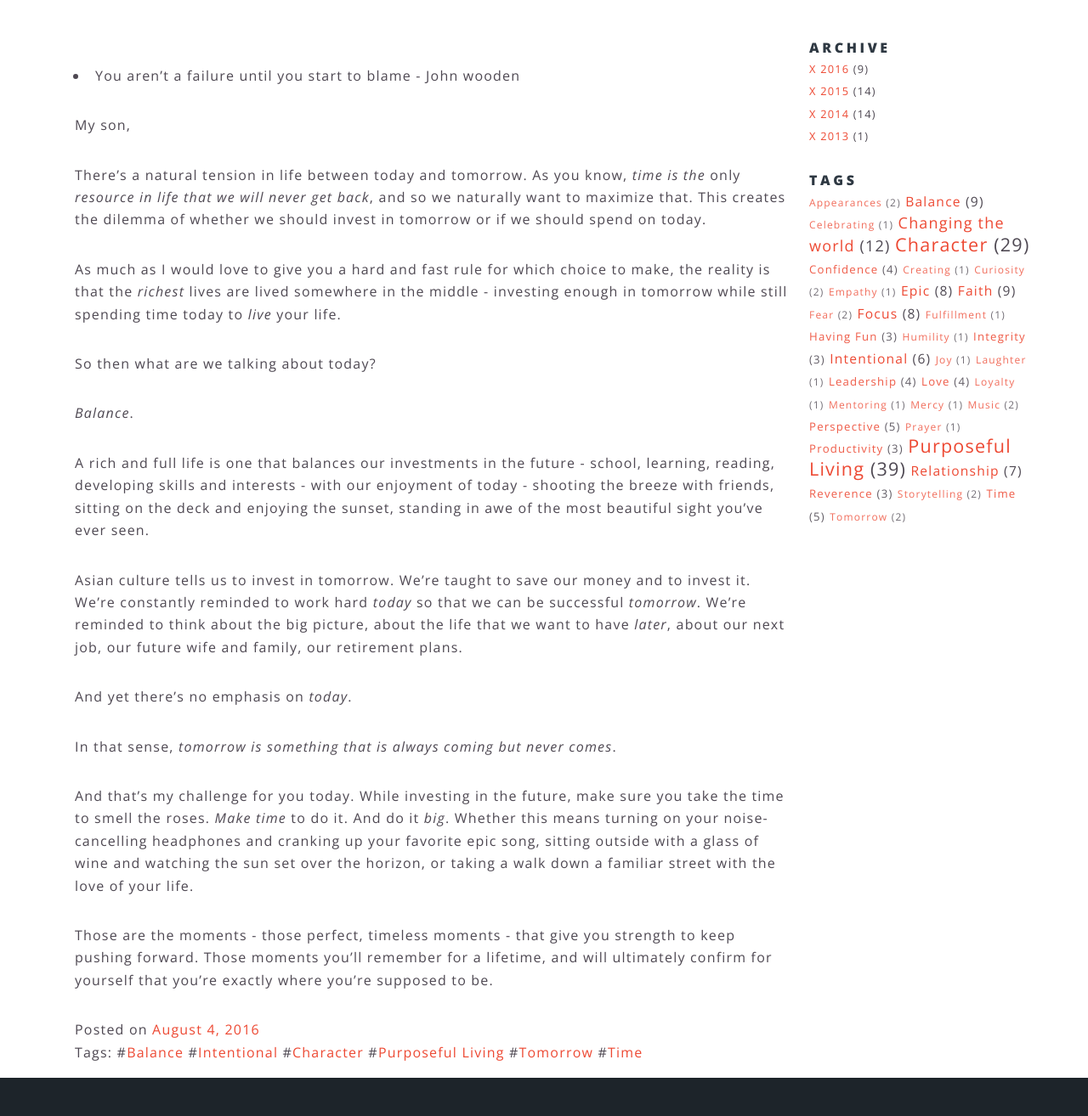
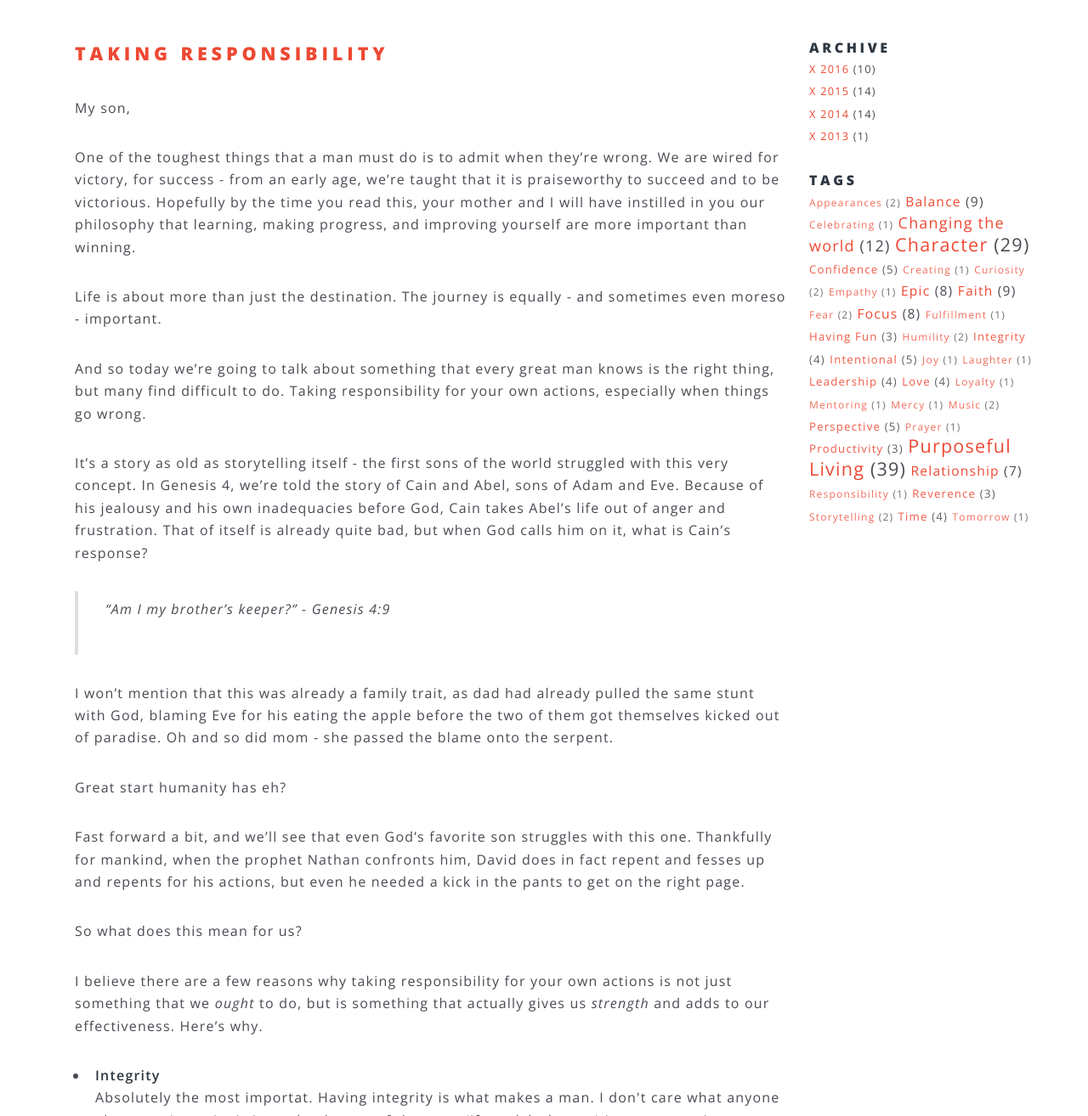
Before and after one commit to samng96/samng.me, a Jekyll site: the page built from letters-to-my-son/_posts/2016-10-01-taking-responsibility.markdown, in a window 1280 px wide and 1400 px high, scrolled down 338 px, cut to the strip 86-1400 px from the top of the window. Shown: the whole strip at 85% size. Built offline with Jekyll 4.4.1, drawn with Linux system fonts in a browser that asks for light colours; some of the changed text lies outside the part shown.

Commit message:
Post: Taking responsibility for your actions

```diff
--- a/letters-to-my-son/_posts/2016-10-01-taking-responsibility.markdown
+++ b/letters-to-my-son/_posts/2016-10-01-taking-responsibility.markdown
@@ -1,37 +1,52 @@
 ---
 layout: letter
-title: ""
+title: "Taking responsibility"
 date: 2016-08-04 12:39:40 -0800
 tags:
 - Balance
-- Intentional
 - Character
+- Confidence
+- Humility
+- Integrity
 - Purposeful Living
-- Tomorrow
-- Time
+- Responsibility
 ---
+My son,
 
 
-- You aren't a failure until you start to blame - John wooden
+One of the toughest things that a man must do is to admit when they're wrong. We are wired for victory, for success - from an early age, we're taught that it is praiseworthy to succeed and to be victorious. Hopefully by the time you read this, your mother and I will have instilled in you our philosophy that learning, making progress, and improving yourself are more important than winning.
 
-My son,
+Life is about more than just the destination. The journey is equally - and sometimes even moreso - important.
 
-There's a natural tension in life between today and tomorrow. As you know, *time is the* only *resource in life that we will never get back*, and so we naturally want to maximize that. This creates the dilemma of whether we should invest in tomorrow or if we should spend on today.
+And so today we're going to talk about something that every great man knows is the right thing, but many find difficult to do. Taking responsibility for your own actions, especially when things go wrong.
 
-As much as I would love to give you a hard and fast rule for which choice to make, the reality is that the *richest* lives are lived somewhere in the middle - investing enough in tomorrow while still spending time today to *live* your life.
+It's a story as old as storytelling itself - the first sons of the world struggled with this very concept. In Genesis 4, we're told the story of Cain and Abel, sons of Adam and Eve. Because of his jealousy and his own inadequacies before God, Cain takes Abel's life out of anger and frustration. That of itself is already quite bad, but when God calls him on it, what is Cain's response?
 
-So then what are we talking about today?
+> "Am I my brother's keeper?" - Genesis 4:9
 
-*Balance*.
+I won't mention that this was already a family trait, as dad had already pulled the same stunt with God, blaming Eve for his eating the apple before the two of them got themselves kicked out of paradise. Oh and so did mom - she passed the blame onto the serpent.
 
-A rich and full life is one that balances our investments in the future - school, learning, reading, developing skills and interests - with our enjoyment of today - shooting the breeze with friends, sitting on the deck and enjoying the sunset, standing in awe of the most beautiful sight you've ever seen.
+Great start humanity has eh?
 
-Asian culture tells us to invest in tomorrow. We're taught to save our money and to invest it. We're constantly reminded to work hard *today* so that we can be successful *tomorrow*. We're reminded to think about the big picture, about the life that we want to have *later*, about our next job, our future wife and family, our retirement plans.
+Fast forward a bit, and we'll see that even God's favorite son struggles with this one. Thankfully for mankind, when the prophet Nathan confronts him, David does in fact repent and fesses up and repents for his actions, but even he needed a kick in the pants to get on the right page.
 
-And yet there's no emphasis on *today*.
+So what does this mean for us?
 
-In that sense, *tomorrow is something that is always coming but never comes*.
+I believe there are a few reasons why taking responsibility for your own actions is not just something that we *ought* to do, but is something that actually gives us *strength* and adds to our effectiveness. Here's why.
 
-And that's my challenge for you today. While investing in the future, make sure you take the time to smell the roses. *Make time* to do it. And do it *big*. Whether this means turning on your noise-cancelling headphones and cranking up your favorite epic song, sitting outside with a glass of wine and watching the sun set over the horizon, or taking a walk down a familiar street with the love of your life.
+<ul>
+<li> <b>Integrity</b><br>
+Absolutely the most importat. Having integrity is what makes a man. I don't care what anyone else says. Integrity is in my books one of the most (if not *the* most) important traits a man can have and must guard. It is the quality that brings out the best in you and in those around you because it's the quality that says no matter what the circumstance, no matter who's watching, no matter what the arguments are opposed, I *will* do the right thing. <p />
 
-Those are the moments - those perfect, timeless moments - that give you strength to keep pushing forward. Those moments you'll remember for a lifetime, and will ultimately confirm for yourself that you're exactly where you're supposed to be.
+</li>
+<li> <b>Earnest connection</b><br>
+By taking responsibility for our actions and admitting when we're wrong, we move ourselves from the adversarial position to an earnest and open one. As a populice, we resonate with leaders that let their guard down and share an apology, a fault, a heart-felt admittance of failure. <p />
+
+By displaying vulnerability, we remind people that we're all flawed and broken, striving to be better, reaching for that beau ideal of human excellence.<p />
+</li>
+<li> <b>Humility</b><br>
+Taking responsibility also keeps us honest and keeps us humble. It keeps us in a posture of humility where we're able to hear truth being spoken into our lives. It lets us recognize that we need to grow, and lets us see the path ahead.<p />
+</li></ul>
+I love the quote by legendary football coach John Wooden about the topic. He says that *"you aren't a failure until you start to blame"*. How true that is!
+
+And so my son, my challenge to you this time is to continue striving for greatness, continue growing and learning and trying new things, and to continue putting yourself out there and going out on a limb for things. As you do that, you're bound to have set backs, and when you do, my prayer is that you're able to own up to those too. Claim your losses just as you claim your victories; they both are great opportunities for growth and for deeper connection. And those are great things.
--- /dev/null
+++ b/tags/responsibility.html
@@ -0,0 +1,4 @@
+---
+layout: tag_view
+tag_name: Responsibility
+---
```
Also changed, not shown: 1 other file.
